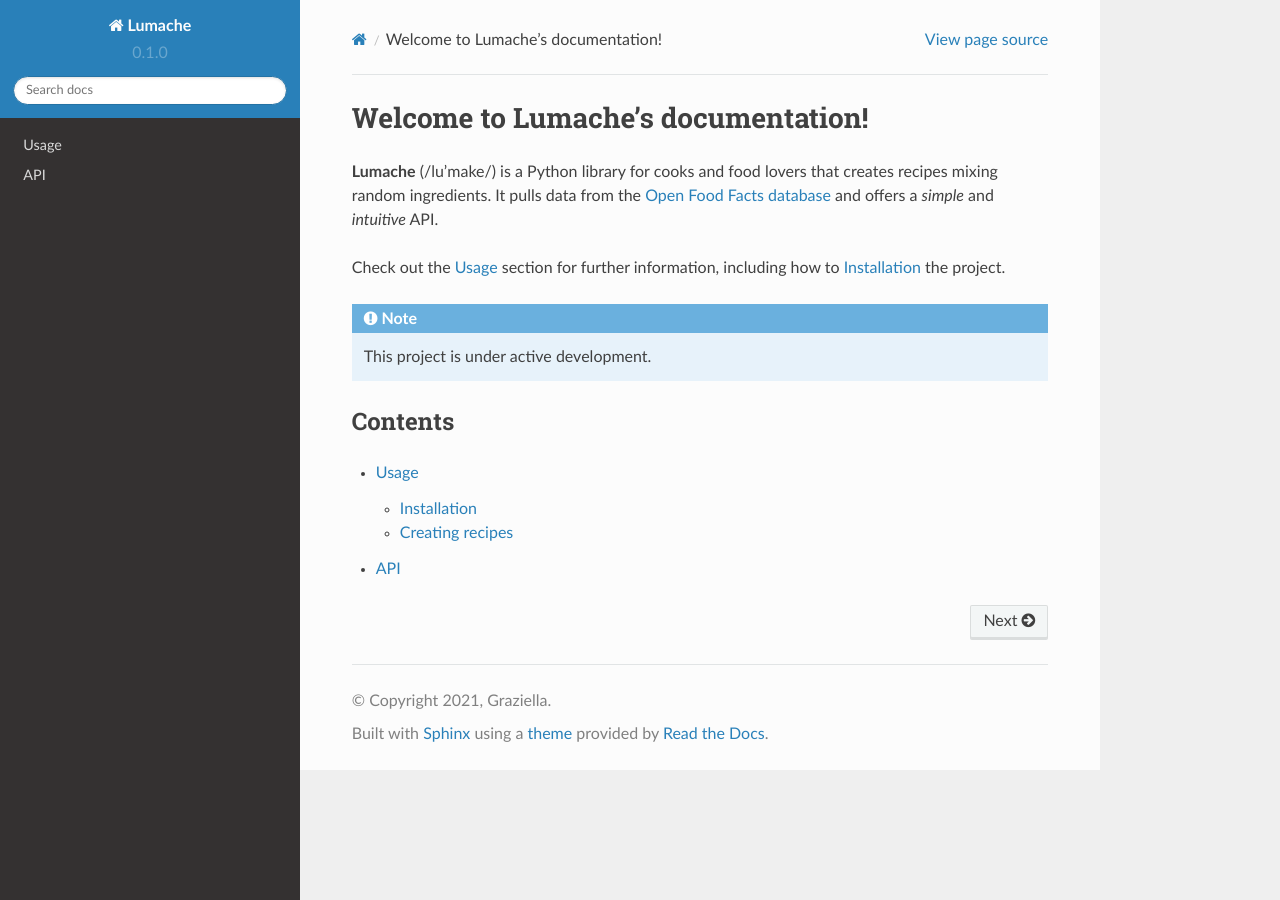
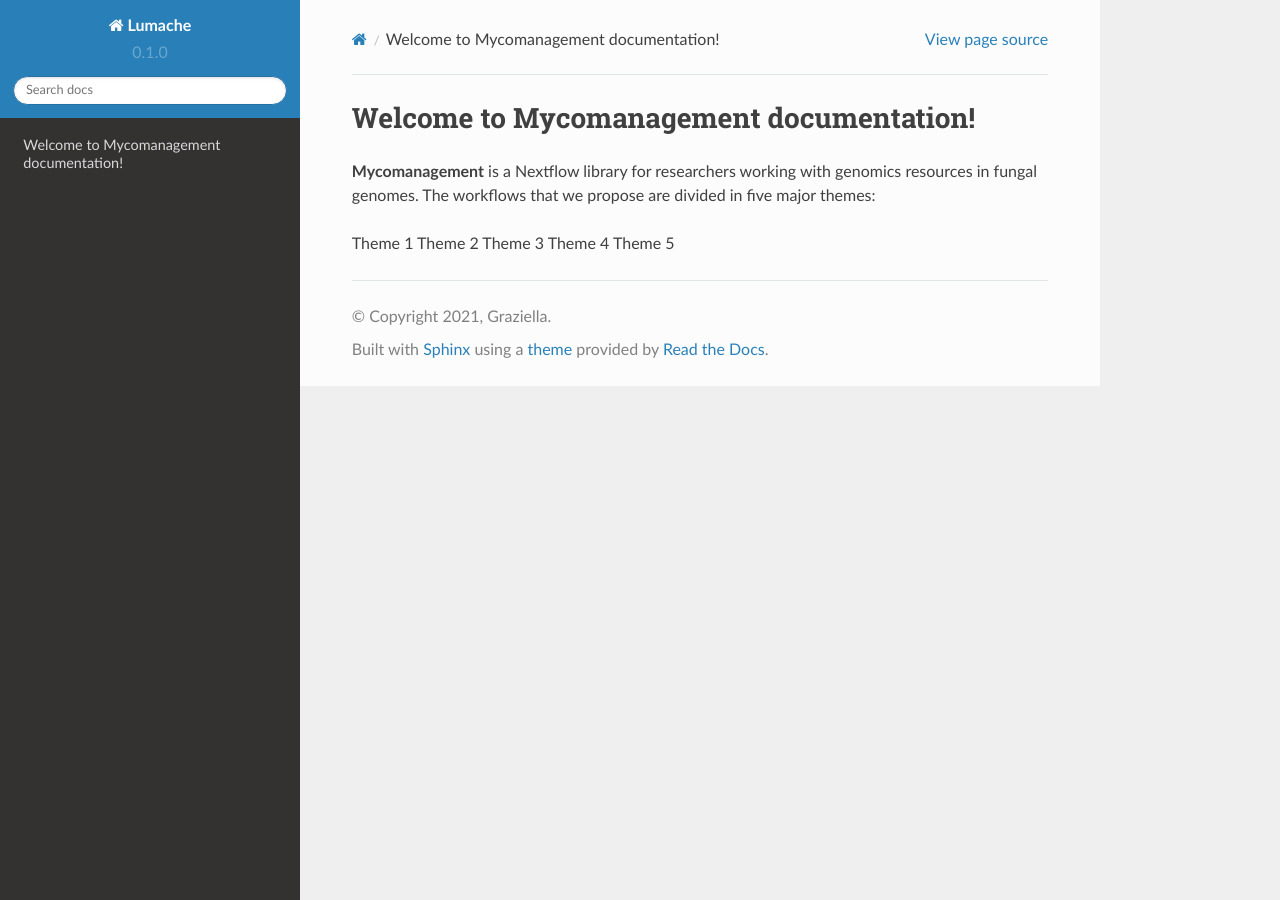
Before and after one commit to KristinaGagalova/MycoProcessor, a Sphinx documentation site: the page built from docs/source/index.rst, in a window 1280 px wide. Built offline with Sphinx 7.4.7 and the Read the Docs theme 2.0.0, drawn with Linux system fonts in a browser that asks for light colours.

Commit message:
Update index.rst

```diff
--- a/docs/source/index.rst
+++ b/docs/source/index.rst
@@ -1,22 +1,11 @@
-Welcome to Lumache's documentation!
+Welcome to Mycomanagement documentation!
 ===================================
 
-**Lumache** (/lu'make/) is a Python library for cooks and food lovers
-that creates recipes mixing random ingredients.
-It pulls data from the `Open Food Facts database <https://world.openfoodfacts.org/>`_
-and offers a *simple* and *intuitive* API.
+**Mycomanagement** is a Nextflow library for researchers working with genomics resources in fungal genomes.
+The workflows that we propose are divided in five major themes:
 
-Check out the :doc:`usage` section for further information, including
-how to :ref:`installation` the project.
-
-.. note::
-
-   This project is under active development.
-
-Contents
---------
-
-.. toctree::
-
-   usage
-   api
+Theme 1
+Theme 2
+Theme 3
+Theme 4
+Theme 5
```
